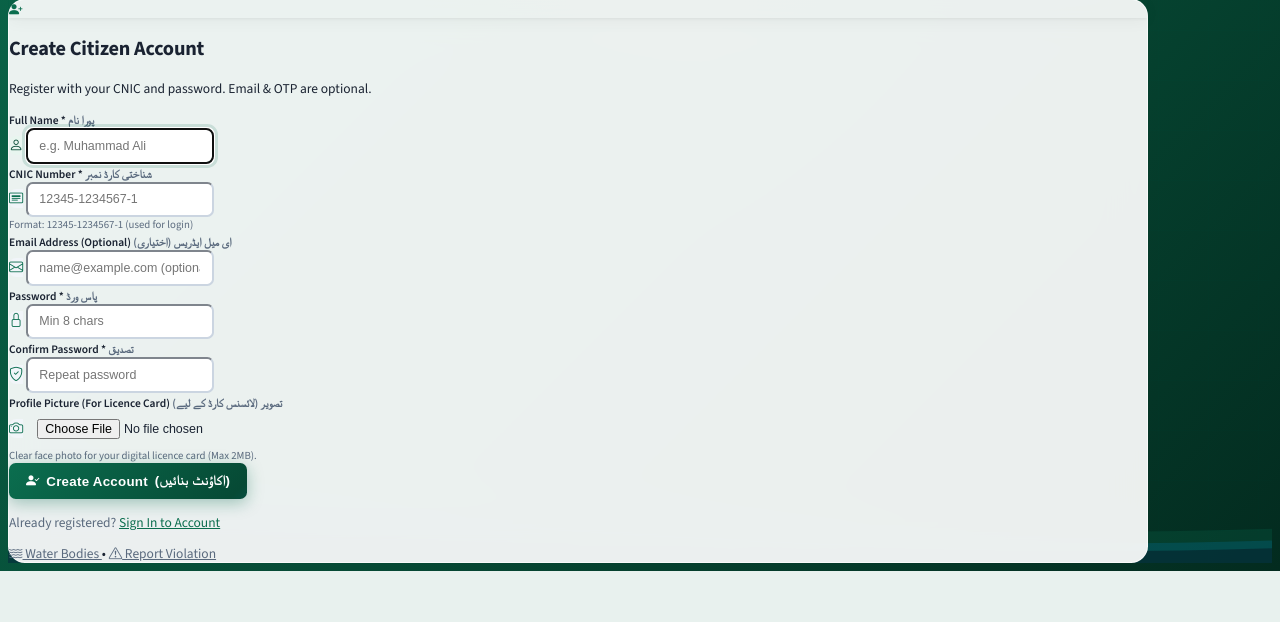
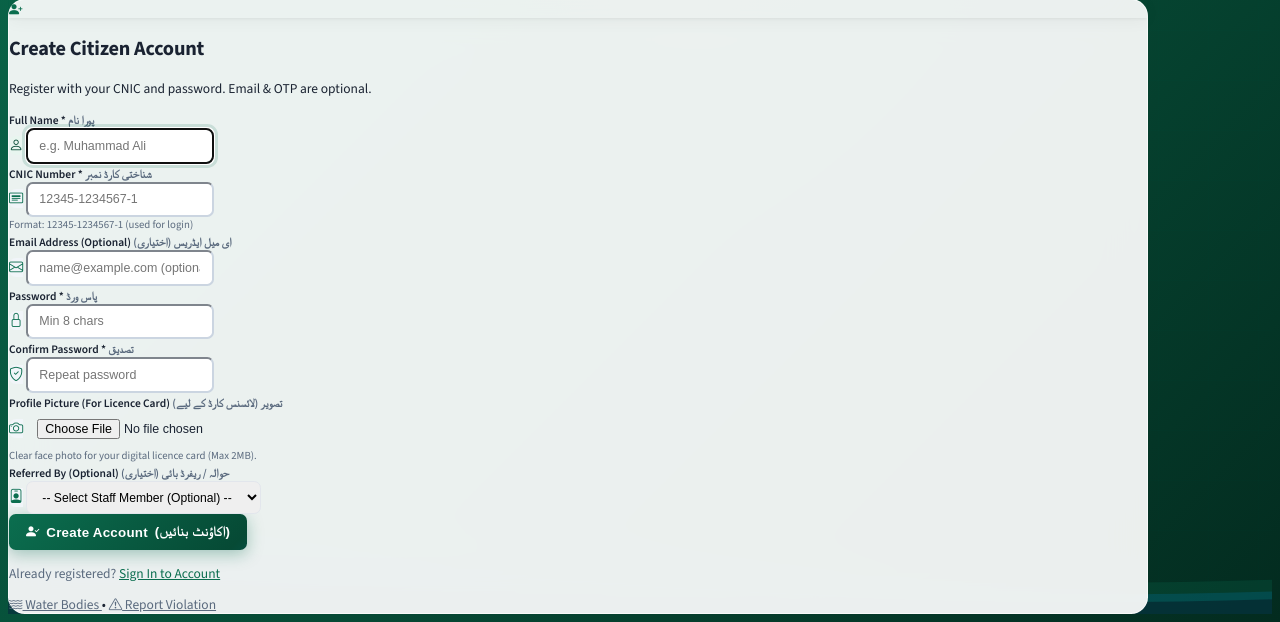
Before and after one commit to hidayat3676/lfc-fisheries-license, a Laravel app: page /register in a window 1280 px wide. Shown: the part 478-1100 px from the top of the page. Before the commit the page ends 1049 px from the top, so only its background shows below. Run offline with Laravel 12, Linux system fonts and the light colour scheme; data that the repository does not hold is empty; style sheets or scripts are compiled from the project's sources; some libraries are stand-ins or nearby versions.

Commit message:
new changes in registration

```diff
--- a/app/Http/Controllers/Api/V1/ProfileController.php
+++ b/app/Http/Controllers/Api/V1/ProfileController.php
@@ -27,6 +27,8 @@ class ProfileController extends Controller
             $profile = $user->citizenProfile;
         }
 
+        $user->load('referredBy:id,name');
+
         return response()->json([
             'user' => [
                 'id' => $user->id,
@@ -34,6 +36,8 @@ class ProfileController extends Controller
                 'email' => $user->email,
                 'mobile' => $user->mobile,
                 'user_type' => $user->user_type,
+                'referred_by' => $user->referred_by,
+                'referred_by_name' => $user->referredBy?->name,
                 'profile_complete' => $user->isAdminStaff() ? true : $user->hasCompleteCitizenProfile(),
             ],
             'profile' => $profile,
--- a/app/Http/Controllers/Auth/RegisterController.php
+++ b/app/Http/Controllers/Auth/RegisterController.php
@@ -9,13 +9,21 @@ use App\Services\OtpService;
 use Illuminate\Http\RedirectResponse;
 use Illuminate\Http\Request;
 use Illuminate\Support\Facades\Auth;
+use Illuminate\Validation\Rule;
 use Illuminate\View\View;
 
 class RegisterController extends Controller
 {
     public function show(): View
     {
-        return view('auth.register');
+        $staffUsers = User::query()
+            ->where('is_active', true)
+            ->whereIn('user_type', [User::TYPE_SUPER_ADMIN, User::TYPE_ADMIN, User::TYPE_EXECUTIVE])
+            ->with('adminProfile:id,user_id,designation_label')
+            ->orderBy('name')
+            ->get(['id', 'name', 'user_type']);
+
+        return view('auth.register', compact('staffUsers'));
     }
 
     public function sendOtp(Request $request, OtpService $otpService): RedirectResponse
@@ -26,6 +34,15 @@ class RegisterController extends Controller
             'cnic' => ['required', 'string', 'regex:/^\d{5}-\d{7}-\d$/', 'unique:citizen_profiles,cnic'],
             'photo' => ['nullable', 'image', 'mimes:jpeg,png,jpg,webp', 'max:2048'],
             'password' => ['nullable', 'string', 'min:8', 'confirmed'],
+            'referred_by' => [
+                'nullable',
+                'integer',
+                Rule::exists('users', 'id')->whereIn('user_type', [
+                    User::TYPE_SUPER_ADMIN,
+                    User::TYPE_ADMIN,
+                    User::TYPE_EXECUTIVE,
+                ]),
+            ],
         ], [
             'cnic.regex' => 'CNIC must be in format 12345-1234567-1.',
             'cnic.unique' => 'This CNIC is already registered.',
@@ -51,6 +68,7 @@ class RegisterController extends Controller
                 'email' => $email,
                 'password' => $data['password'],
                 'user_type' => User::TYPE_CITIZEN,
+                'referred_by' => $data['referred_by'] ?? null,
                 'email_verified_at' => now(),
                 'is_active' => true,
                 'all_districts' => false,
@@ -75,6 +93,7 @@ class RegisterController extends Controller
             'email' => $email,
             'cnic' => $data['cnic'],
             'photo_path' => $photoPath,
+            'referred_by' => $data['referred_by'] ?? null,
             'expires_at' => $payload['expires_at'],
             'resend_in_seconds' => $payload['resend_in_seconds'],
         ]);
@@ -123,6 +142,7 @@ class RegisterController extends Controller
             'email' => $session['email'] ?? null,
             'password' => $data['password'],
             'user_type' => User::TYPE_CITIZEN,
+            'referred_by' => $session['referred_by'] ?? null,
             'email_verified_at' => now(),
             'is_active' => true,
             'all_districts' => false,
--- a/app/Models/User.php
+++ b/app/Models/User.php
@@ -4,6 +4,7 @@ namespace App\Models;
 
 use Database\Factories\UserFactory;
 use Illuminate\Database\Eloquent\Factories\HasFactory;
+use Illuminate\Database\Eloquent\Relations\BelongsTo;
 use Illuminate\Database\Eloquent\Relations\BelongsToMany;
 use Illuminate\Database\Eloquent\Relations\HasMany;
 use Illuminate\Database\Eloquent\Relations\HasOne;
@@ -30,6 +31,7 @@ class User extends Authenticatable
         'mobile',
         'password',
         'user_type',
+        'referred_by',
         'all_districts',
         'is_active',
         'pattern_lock_enabled',
@@ -107,6 +109,11 @@ class User extends Authenticatable
     public function adminProfile(): HasOne
     {
         return $this->hasOne(AdminProfile::class);
+    }
+
+    public function referredBy(): BelongsTo
+    {
+        return $this->belongsTo(self::class, 'referred_by');
     }
 
     public function hasModuleAction(string $moduleKey, string $action): bool
--- a/resources/views/auth/register.blade.php
+++ b/resources/views/auth/register.blade.php
@@ -127,7 +127,7 @@
                     </div>
 
                     <!-- Profile Picture (For Digital Licence Card) -->
-                    <div class="mb-4">
+                    <div class="mb-3">
                         <label class="form-label text-dark fw-semibold small mb-1 d-flex justify-content-between align-items-center" for="photo">
                             <span>Profile Picture <span class="text-muted fw-normal">(For Licence Card)</span></span>
                             <span dir="rtl" lang="ur" class="text-secondary">تصویر (لائسنس کارڈ کے لیے)</span>
@@ -138,6 +138,26 @@
                         </div>
                         <div class="form-text small text-secondary mt-1">Clear face photo for your digital licence card (Max 2MB).</div>
                         @error('photo') <div class="invalid-feedback d-block small mt-1">{{ $message }}</div> @enderror
+                    </div>
+
+                    <!-- Referred By (Optional) -->
+                    <div class="mb-4">
+                        <label class="form-label text-dark fw-semibold small mb-1 d-flex justify-content-between align-items-center" for="referred_by">
+                            <span>Referred By <span class="text-muted fw-normal">(Optional)</span></span>
+                            <span dir="rtl" lang="ur" class="text-secondary">حوالہ / ریفرڈ بائی (اختیاری)</span>
+                        </label>
+                        <div class="input-group input-aquatic-group">
+                            <span class="input-group-text"><i class="bi bi-person-badge"></i></span>
+                            <select id="referred_by" name="referred_by" class="form-select @error('referred_by') is-invalid @enderror">
+                                <option value="">-- Select Staff Member (Optional) --</option>
+                                @foreach (($staffUsers ?? collect()) as $staff)
+                                    <option value="{{ $staff->id }}" @selected(old('referred_by') == $staff->id)>
+                                        {{ $staff->name }}
+                                    </option>
+                                @endforeach
+                            </select>
+                        </div>
+                        @error('referred_by') <div class="invalid-feedback d-block small mt-1">{{ $message }}</div> @enderror
                     </div>
 
                     <!-- Submit Button -->
--- a/routes/api.php
+++ b/routes/api.php
@@ -31,6 +31,8 @@ Route::prefix('v1')->group(function () {
         ]);
     });
 
+    Route::get('/auth/staff-users', [AuthController::class, 'staffUsers']);
+    Route::get('/staff-users', [AuthController::class, 'staffUsers']);
     Route::post('/auth/register', [AuthController::class, 'register']);
     Route::post('/auth/verify-otp', [AuthController::class, 'verifyOtp']);
     Route::post('/auth/login', [AuthController::class, 'login']);
```
Also changed, not shown: app/Http/Controllers/Api/V1/AuthController.php (+44 -0 lines), database/migrations/2026_11_23_095800_add_referred_by_to_users_table.php (added).
